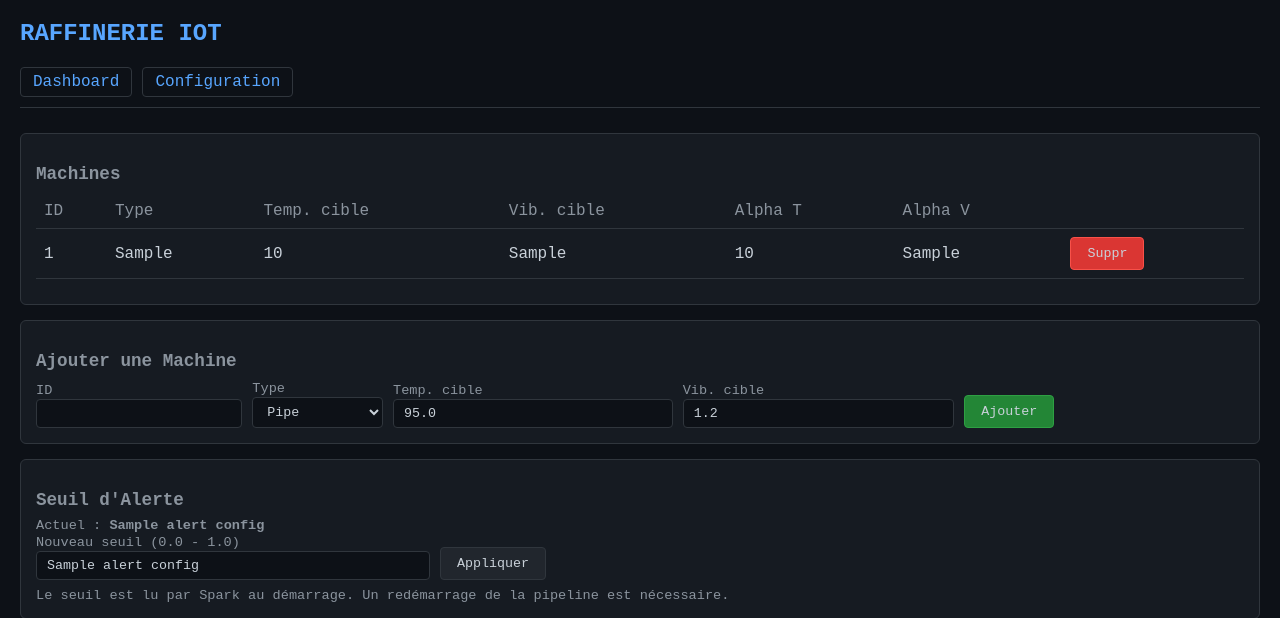
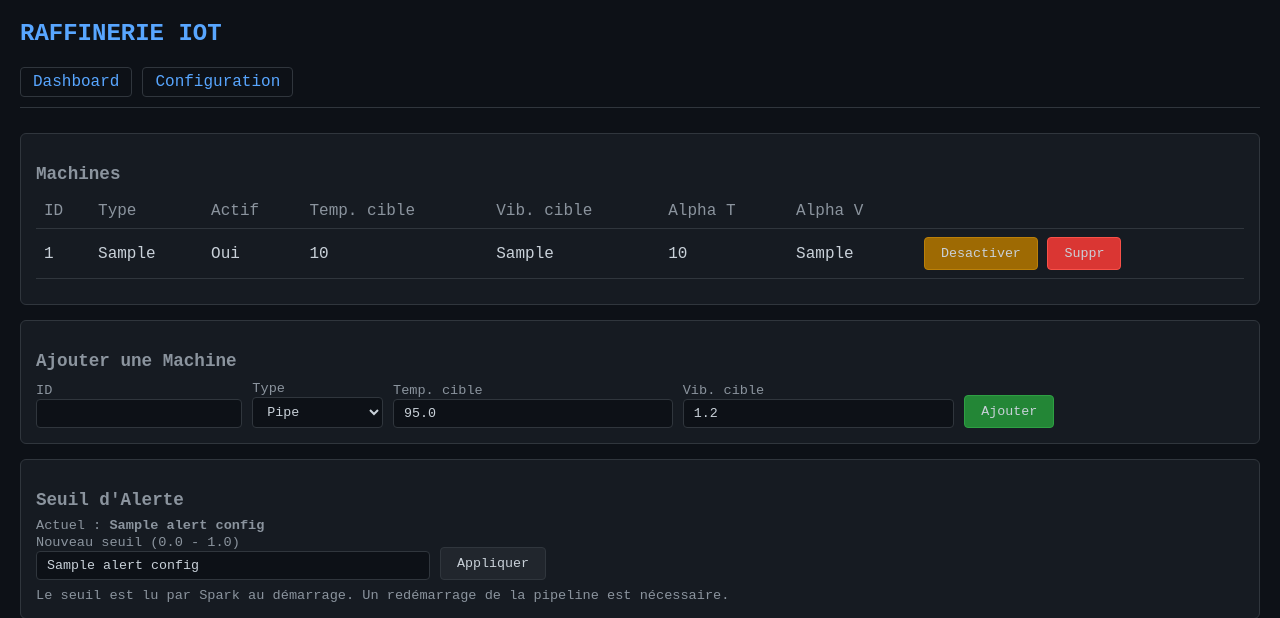
Before and after one commit to THEGENTLEMAN31/raffinerie-iot, a FastAPI app: page /config in a window 1280 px wide. Shown: the top 618 px of the page. Run offline with FastAPI, Linux system fonts and the light colour scheme; a database or web service that is not in the repository returns one stand-in record (values such as "Sample title"); some libraries are stand-ins or nearby versions.

Commit message:
feat: activer/desactiver machines depuis l'interface web (+ dashboard)

```diff
--- a/webapp/main.py
+++ b/webapp/main.py
@@ -61,9 +61,12 @@ def dashboard(request: Request):
         pass
 
     nb_machines = 0
+    machines = []
     try:
         conn = db()
         cur = conn.cursor()
+        cur.execute("SELECT machine_id, machine_type, enabled FROM machine_config ORDER BY machine_id")
+        machines = cur.fetchall()
         cur.execute("SELECT count(*) FROM machine_config WHERE enabled = true")
         nb_machines = cur.fetchone()[0]
         cur.close()
@@ -74,7 +77,8 @@ def dashboard(request: Request):
     return templates.TemplateResponse(request, "dashboard.html", {
         "status": status,
         "derniere_pred": derniere_pred,
-        "nb_machines": nb_machines
+        "nb_machines": nb_machines,
+        "machines": machines
     })
 
 @app.get("/config", response_class=HTMLResponse)
@@ -209,6 +213,19 @@ def delete_machine(machine_id: str):
     conn.close()
     return {"status": "deleted", "machine_id": machine_id}
 
+@app.post("/config/machines/toggle/{machine_id}")
+def toggle_machine(machine_id: str):
+    conn = db()
+    cur = conn.cursor()
+    cur.execute("UPDATE machine_config SET enabled = NOT enabled, updated_at = now() WHERE machine_id=%s RETURNING enabled", (machine_id,))
+    row = cur.fetchone()
+    conn.commit()
+    cur.close()
+    conn.close()
+    if row:
+        return {"status": "ok", "machine_id": machine_id, "enabled": row[0]}
+    return {"status": "error", "message": "Machine introuvable"}
+
 # --- CONFIG SEUIL ---
 
 @app.post("/config/threshold")
--- a/webapp/templates/base.html
+++ b/webapp/templates/base.html
@@ -19,6 +19,9 @@
         .status-yellow { color: #d29922; }
         .btn { background: #21262d; color: #c9d1d9; border: 1px solid #30363d; padding: 8px 16px; border-radius: 4px; cursor: pointer; font-family: inherit; }
         .btn:hover { background: #30363d; }
+        .btn-yellow { background: #9e6a03; border-color: #bb8009; }
+        .btn-yellow:hover { background: #bb8009; }
+        .small-btn { padding: 4px 10px; font-size: 0.85em; }
         .btn-green { background: #238636; border-color: #2ea043; }
         .btn-green:hover { background: #2ea043; }
         .btn-red { background: #da3633; border-color: #f85149; }
--- a/webapp/templates/config.html
+++ b/webapp/templates/config.html
@@ -4,16 +4,20 @@
 <div class="card">
     <h2>Machines</h2>
     <table>
-        <tr><th>ID</th><th>Type</th><th>Temp. cible</th><th>Vib. cible</th><th>Alpha T</th><th>Alpha V</th><th></th></tr>
+        <tr><th>ID</th><th>Type</th><th>Actif</th><th>Temp. cible</th><th>Vib. cible</th><th>Alpha T</th><th>Alpha V</th><th></th></tr>
         {% for m in machines %}
         <tr>
             <td>{{ m[0] }}</td>
             <td>{{ m[1] }}</td>
+            <td>{{ "Oui" if m[2] else "Non" }}</td>
             <td>{{ m[3] }}</td>
             <td>{{ m[4] }}</td>
             <td>{{ m[5] }}</td>
             <td>{{ m[6] }}</td>
-            <td><button class="btn btn-red" hx-post="/config/machines/delete/{{ m[0] }}" hx-target="body">Suppr</button></td>
+            <td>
+                <button class="btn {{ 'btn-green' if not m[2] else 'btn-yellow' }}" hx-post="/config/machines/toggle/{{ m[0] }}" hx-target="body">{{ "Activer" if not m[2] else "Desactiver" }}</button>
+                <button class="btn btn-red" hx-post="/config/machines/delete/{{ m[0] }}" hx-target="body">Suppr</button>
+            </td>
         </tr>
         {% endfor %}
     </table>
```
Also changed, not shown: webapp/templates/dashboard.html (+13 -0 lines).
